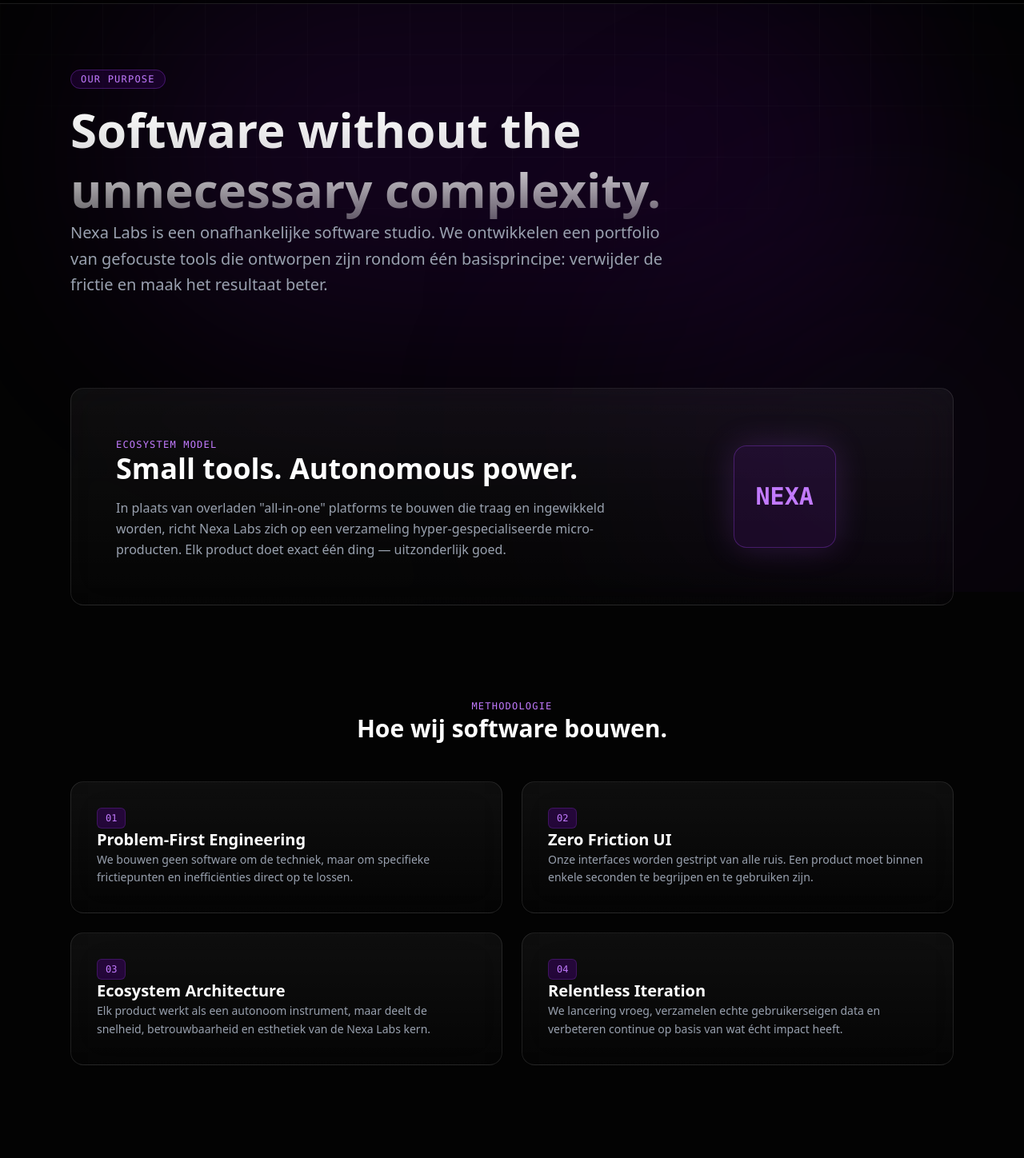
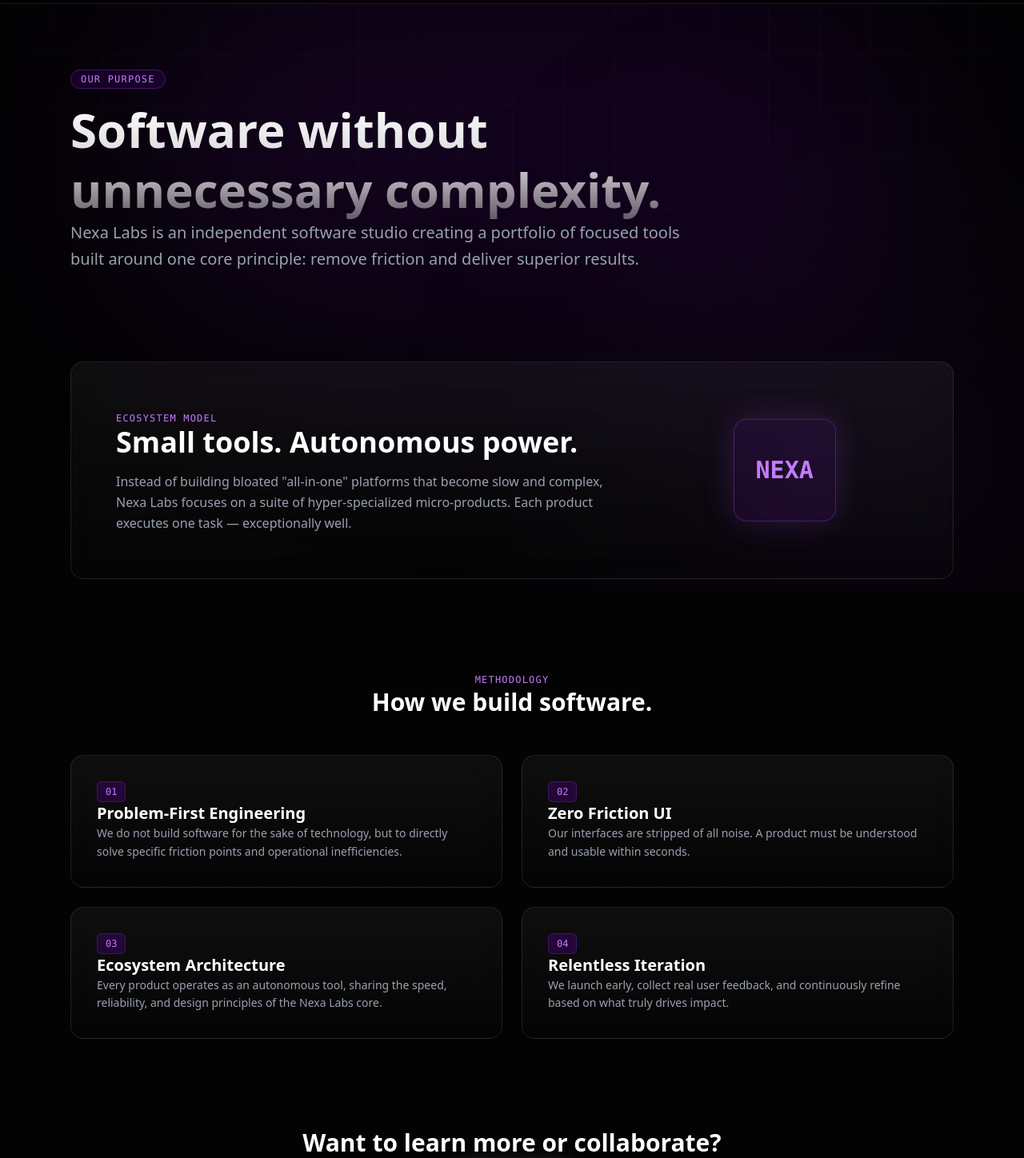
Before and after one commit to kev236/Nexa-labs, a Next.js app: page /about in a window 1280 px wide. Shown: the part 60-1508 px from the top of the page at 80% size. Built offline with nearby package versions, Linux system fonts and the light colour scheme.

Commit message:
Translate entire site content and components to English

```diff
--- a/app/about/page.tsx
+++ b/app/about/page.tsx
@@ -12,22 +12,22 @@ export default function AboutPage() {
     {
       badge: '01',
       title: 'Problem-First Engineering',
-      desc: 'We bouwen geen software om de techniek, maar om specifieke frictiepunten en inefficiënties direct op te lossen.',
+      desc: 'We do not build software for the sake of technology, but to directly solve specific friction points and operational inefficiencies.',
     },
     {
       badge: '02',
       title: 'Zero Friction UI',
-      desc: 'Onze interfaces worden gestript van alle ruis. Een product moet binnen enkele seconden te begrijpen en te gebruiken zijn.',
+      desc: 'Our interfaces are stripped of all noise. A product must be understood and usable within seconds.',
     },
     {
       badge: '03',
       title: 'Ecosystem Architecture',
-      desc: 'Elk product werkt als een autonoom instrument, maar deelt de snelheid, betrouwbaarheid en esthetiek van de Nexa Labs kern.',
+      desc: 'Every product operates as an autonomous tool, sharing the speed, reliability, and design principles of the Nexa Labs core.',
     },
     {
       badge: '04',
       title: 'Relentless Iteration',
-      desc: 'We lancering vroeg, verzamelen echte gebruikerseigen data en verbeteren continue op basis van wat écht impact heeft.',
+      desc: 'We launch early, collect real user feedback, and continuously refine based on what truly drives impact.',
     },
   ]
 
@@ -40,10 +40,10 @@ export default function AboutPage() {
             OUR PURPOSE
           </span>
           <h1 className="text-4xl md:text-6xl font-extrabold text-gradient leading-tight mt-4">
-            Software without the unnecessary complexity.
+            Software without unnecessary complexity.
           </h1>
           <p className="text-gray-400 text-lg md:text-xl font-normal leading-relaxed">
-            Nexa Labs is een onafhankelijke software studio. We ontwikkelen een portfolio van gefocuste tools die ontworpen zijn rondom één basisprincipe: verwijder de frictie en maak het resultaat beter.
+            Nexa Labs is an independent software studio creating a portfolio of focused tools built around one core principle: remove friction and deliver superior results.
           </p>
         </FadeIn>
       </section>
@@ -61,7 +61,7 @@ export default function AboutPage() {
                   Small tools. Autonomous power.
                 </h2>
                 <p className="text-gray-400 text-sm md:text-base leading-relaxed">
-                  In plaats van overladen &quot;all-in-one&quot; platforms te bouwen die traag en ingewikkeld worden, richt Nexa Labs zich op een verzameling hyper-gespecialiseerde micro-producten. Elk product doet exact één ding — uitzonderlijk goed.
+                  Instead of building bloated &quot;all-in-one&quot; platforms that become slow and complex, Nexa Labs focuses on a suite of hyper-specialized micro-products. Each product executes one task — exceptionally well.
                 </p>
               </div>
               <div className="md:col-span-4 flex justify-center">
@@ -79,9 +79,9 @@ export default function AboutPage() {
         <FadeIn direction="up">
           <div className="text-center max-w-xl mx-auto space-y-2">
             <span className="text-xs font-mono text-purple-400 uppercase tracking-widest">
-              Methodologie
+              Methodology
             </span>
-            <h2 className="text-3xl font-bold text-white">Hoe wij software bouwen.</h2>
+            <h2 className="text-3xl font-bold text-white">How we build software.</h2>
           </div>
         </FadeIn>
 
@@ -106,7 +106,7 @@ export default function AboutPage() {
       <section className="text-center space-y-6">
         <FadeIn direction="up">
           <h2 className="text-2xl md:text-3xl font-bold text-white">
-            Wil je meer weten of samenwerken?
+            Want to learn more or collaborate?
           </h2>
           <div className="pt-2">
             <Link
--- a/app/contact/page.tsx
+++ b/app/contact/page.tsx
@@ -21,7 +21,7 @@ export default function ContactPage() {
               Let&apos;s talk.
             </h1>
             <p className="text-gray-400 text-base leading-relaxed mt-4">
-              Heb je een vraag over een van onze producten, wil je feedback delen of zoek je contact met ons engineering team? Neem direct contact op.
+              Have a question about our products, feedback to share, or looking to collaborate with our engineering team? Reach out directly below.
             </p>
           </FadeIn>
 
@@ -37,7 +37,7 @@ export default function ContactPage() {
 
               <div className="p-4 rounded-xl border border-white/5 bg-white/3 space-y-1">
                 <div className="text-xs font-mono text-gray-400">EXPECTED RESPONSE</div>
-                <div className="text-sm font-medium text-white">Binnen 24 uur op werkdagen</div>
+                <div className="text-sm font-medium text-white">Within 24 hours on business days</div>
               </div>
             </div>
           </FadeIn>
--- a/app/layout.tsx
+++ b/app/layout.tsx
@@ -8,7 +8,7 @@ import { SpeedInsights } from '@vercel/speed-insights/next'
 
 export const metadata = {
   title: 'Nexa Labs — Autonomous Micro-Software Ecosystem',
-  description: 'We build focused, hyper-efficient tools designed to eliminate friction.',
+  description: 'We build focused, hyper-efficient tools designed to eliminate friction and solve single problems exceptionally well.',
 }
 
 export default function RootLayout({
@@ -17,7 +17,7 @@ export default function RootLayout({
   children: React.ReactNode
 }) {
   return (
-    <html lang="nl">
+    <html lang="en">
       <body className="relative min-h-screen flex flex-col justify-between">
         <BackgroundGlow />
         <CommandPalette />
--- a/app/page.tsx
+++ b/app/page.tsx
@@ -64,13 +64,13 @@ export default async function HomePage() {
         <FadeIn direction="up">
           <div className="text-center max-w-2xl mx-auto mb-20 space-y-4">
             <span className="text-xs font-mono text-purple-400 uppercase tracking-widest">
-              Gefocuste Software
+              Focused Software
             </span>
             <h2 className="text-3xl md:text-5xl font-bold text-gradient">
               Built to solve real problems.
             </h2>
             <p className="text-gray-400 text-base">
-              Eenvoudig te begrijpen, direct inzetbaar en ontworpen voor resultaat.
+              Simple to understand, ready to deploy, and engineered for results.
             </p>
           </div>
         </FadeIn>
@@ -89,7 +89,7 @@ export default async function HomePage() {
         <FadeIn direction="up">
           <div className="text-center max-w-xl mx-auto mb-16 space-y-3">
             <span className="text-xs font-mono text-purple-400 uppercase tracking-widest">
-              Methodologie
+              Methodology
             </span>
             <h2 className="text-3xl md:text-4xl font-bold text-white">
               We build. We test. We improve.
@@ -112,7 +112,7 @@ export default async function HomePage() {
                 One problem at a time.
               </h2>
               <p className="text-gray-400 leading-relaxed">
-                We bouwen gestaag aan een ecosysteem van kleine, hoogwaardige softwareproducten — elk ontwikkeld om één specifiek proces vlekkeloos uit te voeren.
+                We are steadily building an ecosystem of focused, high-performance software products — each designed to execute a single workflow flawlessly.
               </p>
             </div>
           </SpotlightCard>
@@ -127,7 +127,7 @@ export default async function HomePage() {
               Ready to streamline your workflow?
             </h2>
             <p className="text-gray-400 max-w-lg mx-auto">
-              Ontdek de groeiende collectie tools van Nexa Labs.
+              Discover the growing suite of tools from Nexa Labs.
             </p>
             <div>
               <Link
--- a/app/products/[slug]/page.tsx
+++ b/app/products/[slug]/page.tsx
@@ -34,7 +34,7 @@ export default async function ProductDetailPage({
           href="/products"
           className="text-xs font-mono text-gray-400 hover:text-purple-400 transition-colors flex items-center gap-2"
         >
-          ← Terug naar alle producten
+          ← Back to all products
         </Link>
       </FadeIn>
 
@@ -97,21 +97,21 @@ export default async function ProductDetailPage({
                     <h3 className="text-lg font-bold text-white">Join the Early Access List</h3>
                   </div>
                   <p className="text-gray-400 text-sm">
-                    {product.name} is momenteel in actieve ontwikkeling. Vul je e-mailadres in om als eerste toegang te krijgen tot de bètaversie.
+                    {product.name} is currently in active development. Enter your email to be among the first to access the beta version.
                   </p>
                   <WaitlistForm productName={product.name} />
                 </div>
               ) : (
                 <div className="space-y-4">
-                  <h3 className="text-xl font-bold text-white">Direct inzetten voor jouw organisatie</h3>
+                  <h3 className="text-xl font-bold text-white">Deploy for Your Organization</h3>
                   <p className="text-gray-400 text-sm">
-                    Neem contact op voor een directe licentie of op maat gemaakte integratie.
+                    Contact us for direct licensing or custom integration requirements.
                   </p>
                   <Link
                     href={`/contact?product=${encodeURIComponent(product.name)}`}
                     className="inline-block bg-purple-600 hover:bg-purple-500 text-white font-medium py-3.5 px-8 rounded-full transition-all shadow-[0_0_25px_rgba(168,85,247,0.3)]"
                   >
-                    Aanvragen / Contact
+                    Get in Touch / Request Access
                   </Link>
                 </div>
               )}
@@ -157,25 +157,6 @@ export default async function ProductDetailPage({
           </FadeIn>
         </div>
       </div>
-      {/* JSON-LD Structured Data for Google */}
-      <script
-        type="application/ld+json"
-        dangerouslySetInnerHTML={{
-          __html: JSON.stringify({
-            '@context': 'https://schema.org',
-            '@type': 'SoftwareApplication',
-            name: product.name,
-            description: product.description,
-            applicationCategory: 'BusinessApplication',
-            operatingSystem: 'Web',
-            offers: {
-              '@type': 'Offer',
-              price: product.price || '0',
-              priceCurrency: 'EUR',
-            },
-          }),
-        }}
-      />
     </div>
   )
 }
```
Also changed, not shown: components/CommandPalette.tsx (+8 -12 lines).
